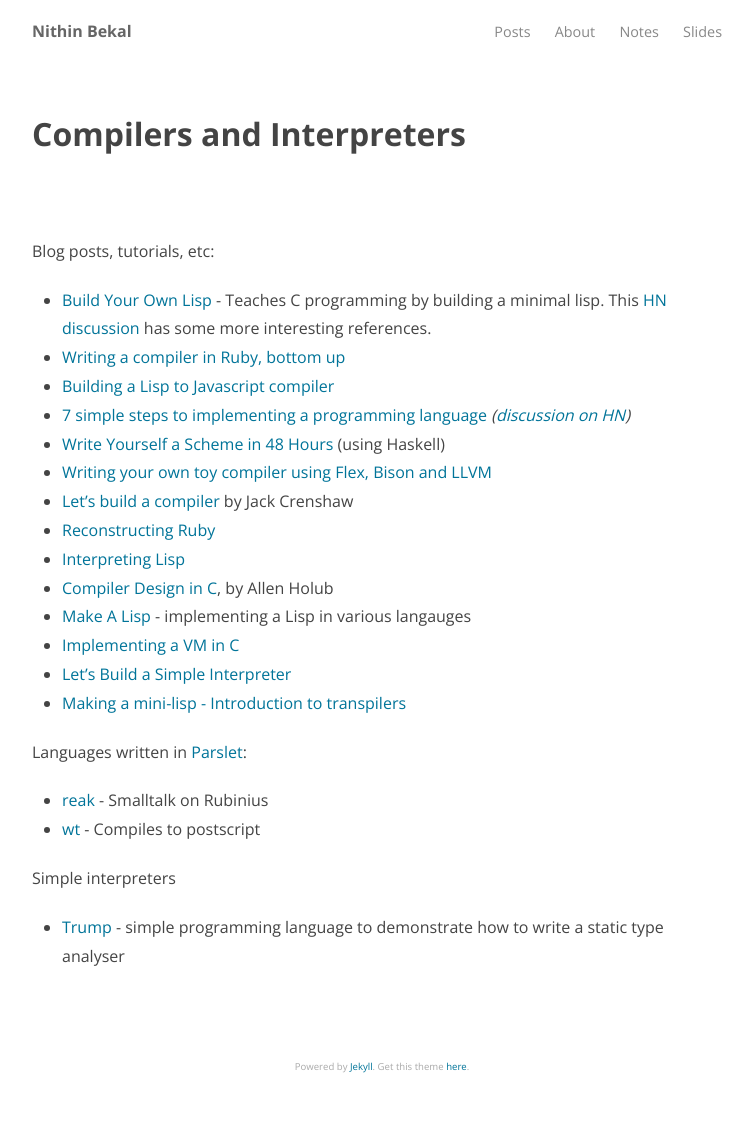
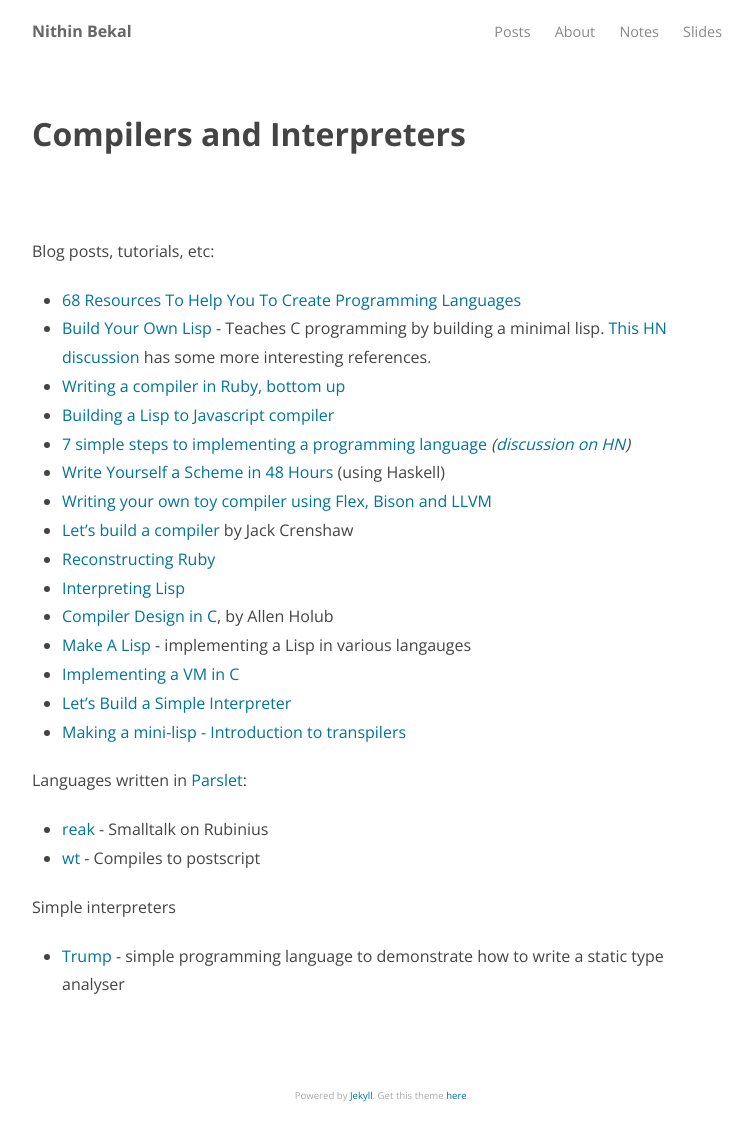
Before and after one commit to nithinbekal/nithinbekal.github.io, a Jekyll site: the page built from notes/compilers.md, in a window 1280 px wide. Shown: the whole page, without its empty margins (258-1010 px from the left). Built offline with Jekyll 4.4.1, drawn with Linux system fonts in a browser that asks for light colours; before the commit the page ends 1113 px from its top, so only the background shows below that.

Commit message:
Language design bookmark

```diff
--- a/notes/compilers.md
+++ b/notes/compilers.md
@@ -6,27 +6,31 @@
 
 Blog posts, tutorials, etc:
 
-* [Build Your Own Lisp](http://www.buildyourownlisp.com/) - Teaches C programming by building a minimal lisp. This [HN discussion](https://news.ycombinator.com/item?id=7530427) has some more interesting references.
-* [Writing a compiler in Ruby, bottom up](http://www.hokstad.com/compiler)
-* [Building a Lisp to Javascript compiler](http://honza.ca/2013/05/building-a-lisp-to-javascript-compiler)
-* [7 simple steps to implementing a programming language](http://kjetilvalle.com/posts/implement-a-programming-language.html)
+- [68 Resources To Help You To Create Programming Languages](https://tomassetti.me/resources-create-programming-languages/)
+- [Build Your Own Lisp](http://www.buildyourownlisp.com/) -
+  Teaches C programming by building a minimal lisp.
+  [This HN discussion](https://news.ycombinator.com/item?id=7530427)
+  has some more interesting references.
+- [Writing a compiler in Ruby, bottom up](http://www.hokstad.com/compiler)
+- [Building a Lisp to Javascript compiler](http://honza.ca/2013/05/building-a-lisp-to-javascript-compiler)
+- [7 simple steps to implementing a programming language](http://kjetilvalle.com/posts/implement-a-programming-language.html)
   _([discussion on HN](https://news.ycombinator.com/item?id=7697401))_
-* [Write Yourself a Scheme in 48 Hours](https://en.wikibooks.org/wiki/Write_Yourself_a_Scheme_in_48_Hours)
+- [Write Yourself a Scheme in 48 Hours](https://en.wikibooks.org/wiki/Write_Yourself_a_Scheme_in_48_Hours)
   (using Haskell)
-* [Writing your own toy compiler using Flex, Bison and LLVM](http://gnuu.org/2009/09/18/writing-your-own-toy-compiler/)
-* [Let's build a compiler](http://compilers.iecc.com/crenshaw/) by Jack Crenshaw
-* [Reconstructing Ruby](http://www.halogenandtoast.com/reconstructing-ruby-an-introduction/)
-* [Interpreting Lisp](http://www.civilized.com/getlisp.html)
-* [Compiler Design in C](http://www.holub.com/software/compiler.design.in.c.html), by Allen Holub
-* [Make A Lisp](https://github.com/kanaka/mal) - implementing a Lisp in various langauges
-* [Implementing a VM in C](https://news.ycombinator.com/item?id=9516656)
-* [Let's Build a Simple Interpreter](http://ruslanspivak.com/lsbasi-part1/)
-* [Making a mini-lisp - Introduction to transpilers](https://angularclass.com/making-a-mini-lisp-introduction-to-transpilers/)
+- [Writing your own toy compiler using Flex, Bison and LLVM](http://gnuu.org/2009/09/18/writing-your-own-toy-compiler/)
+- [Let's build a compiler](http://compilers.iecc.com/crenshaw/) by Jack Crenshaw
+- [Reconstructing Ruby](http://www.halogenandtoast.com/reconstructing-ruby-an-introduction/)
+- [Interpreting Lisp](http://www.civilized.com/getlisp.html)
+- [Compiler Design in C](http://www.holub.com/software/compiler.design.in.c.html), by Allen Holub
+- [Make A Lisp](https://github.com/kanaka/mal) - implementing a Lisp in various langauges
+- [Implementing a VM in C](https://news.ycombinator.com/item?id=9516656)
+- [Let's Build a Simple Interpreter](http://ruslanspivak.com/lsbasi-part1/)
+- [Making a mini-lisp - Introduction to transpilers](https://angularclass.com/making-a-mini-lisp-introduction-to-transpilers/)
 
 Languages written in [Parslet](http://kschiess.github.io/parslet/):
 
-* [reak](https://github.com/rkh/Reak) - Smalltalk on Rubinius
-* [wt](https://github.com/kschiess/wt) - Compiles to postscript
+- [reak](https://github.com/rkh/Reak) - Smalltalk on Rubinius
+- [wt](https://github.com/kschiess/wt) - Compiles to postscript
 
 Simple interpreters
 
```
